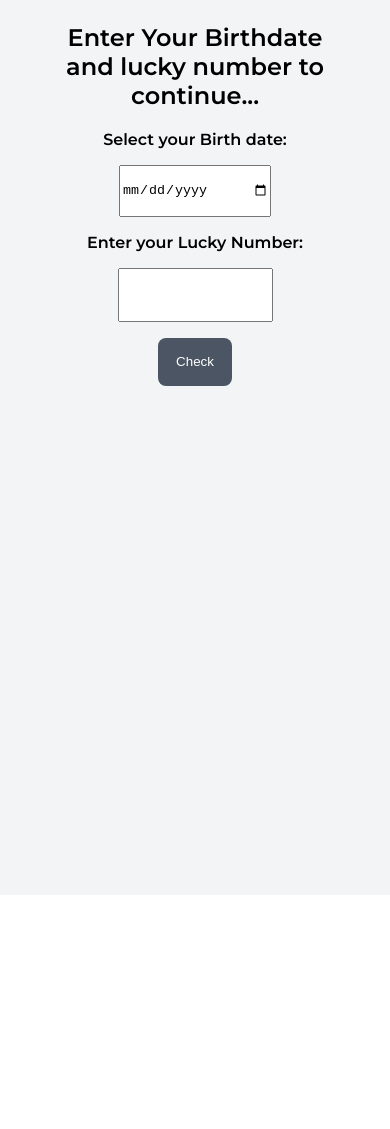
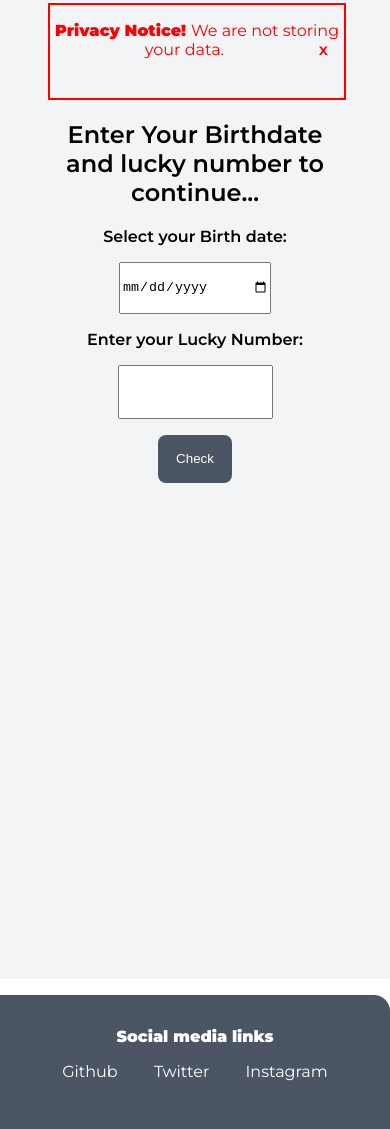
Before and after one commit to shubham44321/Birthday, a plain HTML site: page index.html in a window 390 px wide. Shown: the part 45-1174 px from the top of the page. Before the commit the page ends 940 px from the top, so only its background shows below. Drawn offline with Linux system fonts and the light colour scheme.

Commit message:
added footer and fixed responsive layout

```diff
--- a/css/style.css
+++ b/css/style.css
@@ -15,7 +15,7 @@ body {
 }
 .section {
   padding: 3rem 3rem;
-  height: 100%;
+  height: 90%;
 }
 .container-center {
   max-width: 1000px;
@@ -60,3 +60,76 @@ body {
 .hidden {
   display: none;
 }
+.warning {
+  color: #ff0000;
+  border: 2px solid #ff0000;
+  width: 60%;
+  height: 10%;
+  margin: auto;
+  justify-content: center;
+  align-items: flex-end;
+  word-wrap: break-word;
+}
+.float-right {
+  float: right;
+  margin-right: 1rem;
+  font-weight: 600;
+  cursor: pointer;
+}
+.footer {
+  margin-top: 1rem;
+  background-color: var(--primary-color);
+  padding: 2rem 1rem;
+  text-align: center;
+  color: white;
+  border-top-right-radius: 1rem;
+}
+
+.footer .footer-header {
+  font-weight: bold;
+  font-style: large;
+}
+
+.footer .link {
+  color: white;
+}
+
+.footer ul {
+  padding-inline-start: 0px;
+}
+
+.list-non-bullet {
+  list-style: none;
+}
+
+.list-item-inline {
+  display: inline;
+  /* padding: 0rem 1rem; */
+}
+
+.link {
+  cursor: pointer;
+  text-decoration: none;
+  padding: 0.5rem 1rem;
+}
+
+.link-primary {
+  background-color: var(--primary-color);
+  color: white;
+  border-radius: 0.5rem;
+}
+
+.link-secondary {
+  color: var(--primary-color);
+  border-radius: 0.5rem;
+  border: 1px solid var(--primary-color);
+}
+@media only screen and (max-width: 600px) {
+  .warning {
+    width: 100%;
+    height: 10%;
+  }
+  .section {
+    height: 110%;
+  }
+}
--- a/index.html
+++ b/index.html
@@ -11,6 +11,13 @@
 
 <body>
     <section class="section ow container-center">
+        <div id="warning-div" class="warning">
+            <p class="section-text lbl">
+                <strong>Privacy Notice! </strong> We are not storing your data.
+                <span id="removeWarning" class="float-right">x</span>
+            </p>
+
+        </div>
         <form id="form">
             <h1 class=" bold-text">Enter Your Birthdate and lucky number to continue...</h1>
             <p class="section-text bold-text">Select your Birth date:</p>
@@ -23,6 +30,20 @@
             <img id="res-unhappy" class="res-img hidden" src="./images/unhappy.svg" alt="un-happy">
         </form>
     </section>
+    <footer class="footer">
+        <div class="footer-header">Social media links</div>
+        <ul class="social-links list-non-bullet">
+          <li class="list-item-inline">
+            <a class="link" target="_blank" href="https://github.com/shubham44321">Github</a>
+          </li>
+          <li class="list-item-inline">
+            <a class="link" target="_blank" href="https://twitter.com/Shubham05076511">Twitter</a>
+          </li>
+          <li class="list-item-inline">
+            <a class="link" target="_blank" href="https://www.instagram.com/shubhampawar4078/">Instagram</a>
+          </li>
+        </ul>
+      </footer>
     <script src="./js/index.js"></script>
 </body>
 
--- a/js/index.js
+++ b/js/index.js
@@ -4,6 +4,7 @@ const luckyNumber = document.getElementById("num");
 const resultText = document.getElementById("res-label");
 const happyImage = document.getElementById("res-happy");
 const unHappyImage = document.getElementById("res-unhappy");
+const removeWarning = document.getElementById("removeWarning");
 
 form.addEventListener("submit", (event) => {
   event.preventDefault();
@@ -34,6 +35,10 @@ form.addEventListener("submit", (event) => {
   }
 });
 
+removeWarning.addEventListener("click", () => {
+  document.getElementById("warning-div").classList.add("hidden");
+});
+
 //alternative
 // form.addEventListener("submit", (event) => {
 //   event.preventDefault();
```
